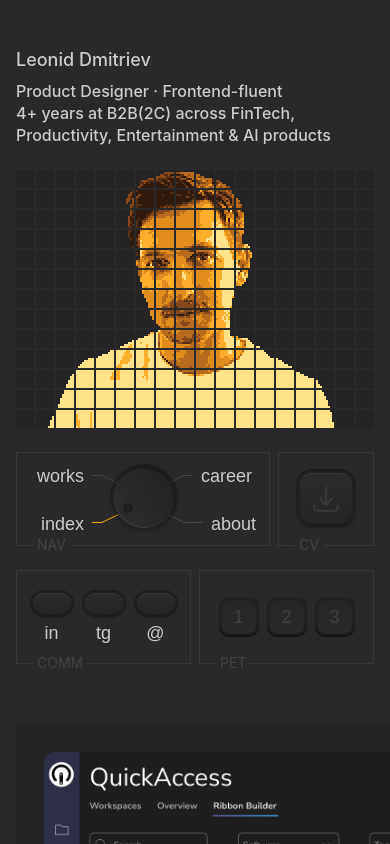
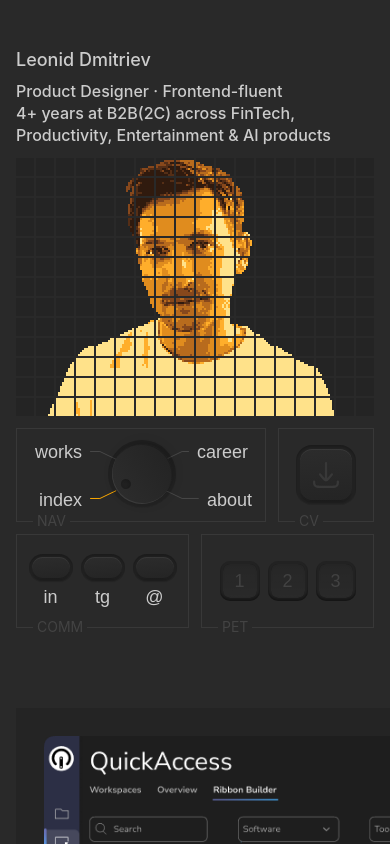
Before and after one commit to fluidleonid/portfolio-leo, a Next.js app: page / in a window 390 px wide. Shown: the top 844 px of the page. Built offline with nearby package versions, Linux system fonts and the light colour scheme.

Commit message:
style(responsive): update hero mobile gaps to 12px, project vertical gaps to 16px, and projects top margin to 80px

```diff
--- a/src/app/page.tsx
+++ b/src/app/page.tsx
@@ -73,7 +73,7 @@ export default function Home() {
         WORKS: 6 Flagman Project Blocks
         (1 initial project + 5 additional projects matching the 6 project scale blocks in the tuner)
       */}
-      <div className="flex w-full flex-col items-center gap-[80px] sm:gap-[120px] mt-[60px] sm:mt-[100px]">
+      <div className="flex w-full flex-col items-center gap-[80px] sm:gap-[120px] mt-[80px] sm:mt-[100px]">
         {/* Project 1 (Works Flagship) */}
         <Project
           id="works"
--- a/src/widgets/hero/ui/Hero.tsx
+++ b/src/widgets/hero/ui/Hero.tsx
@@ -142,7 +142,7 @@ export const Hero = React.forwardRef<HTMLDivElement, HeroProps>(
       <header
         id="top"
         ref={ref}
-        className={`relative flex w-full max-w-[564px] flex-col gap-[24px] sm:gap-[32px] select-none ${className}`}
+        className={`relative flex w-full max-w-[564px] flex-col gap-[12px] sm:gap-[32px] select-none ${className}`}
         aria-label="Portfolio Introduction"
         {...props}
       >
@@ -174,7 +174,7 @@ export const Hero = React.forwardRef<HTMLDivElement, HeroProps>(
         </div>
 
         {/* 3. ROW 1: NAVIGATION + CV in ONE SINGLE ROW (Preserves 2-row layout, buttons stay full 1:1 size) */}
-        <div className="flex w-full flex-row items-stretch justify-between gap-[8px] sm:gap-[32px]">
+        <div className="flex w-full flex-row items-stretch justify-between gap-[12px] sm:gap-[32px]">
           {/* NAV Section */}
           <div ref={navContainerRef} className="relative flex-1 min-w-0 sm:flex-initial sm:w-[406px]">
             <Section label="NAV" className="relative flex h-[94px] sm:h-[124px] w-full sm:w-[406px] items-center justify-center p-[16px] sm:p-[20px]"
@@ -293,7 +293,7 @@ export const Hero = React.forwardRef<HTMLDivElement, HeroProps>(
         </div>
 
         {/* 4. ROW 2: CONTACTS (COMM) + PET PROJECTS (PET) in ONE SINGLE ROW (Buttons stay full 44px size) */}
-        <div className="flex w-full flex-row items-stretch justify-between gap-[8px] sm:gap-[32px]">
+        <div className="flex w-full flex-row items-stretch justify-between gap-[12px] sm:gap-[32px]">
           {/* COMM Section with 3 tactile pills (Buttons stay full 44px size) */}
           <Section label="COMM" className="flex h-[94px] sm:h-[124px] flex-1 sm:flex-initial sm:w-[290px] min-w-0 flex-row items-center justify-center gap-[8px] sm:gap-[16px] p-[16px] sm:p-[20px]"
           >
--- a/src/widgets/project/ui/Project.tsx
+++ b/src/widgets/project/ui/Project.tsx
@@ -61,7 +61,7 @@ export const Project = React.forwardRef<HTMLDivElement, ProjectProps>(
     return (
       <section
         ref={ref}
-        className={`relative flex w-full max-w-[564px] flex-col gap-[28px] sm:gap-[32px] select-none scroll-mt-[100px] ${className}`}
+        className={`relative flex w-full max-w-[564px] flex-col gap-[16px] sm:gap-[32px] select-none scroll-mt-[100px] ${className}`}
         aria-label={title}
         {...props}
       >
@@ -86,7 +86,7 @@ export const Project = React.forwardRef<HTMLDivElement, ProjectProps>(
         </div>
 
         {/* 3. CASES ROW: Responsive (columns on mobile, 266x154px row on desktop) */}
-        <div className="flex w-full flex-col sm:flex-row items-stretch gap-[8px] sm:gap-[32px]">
+        <div className="flex w-full flex-col sm:flex-row items-stretch gap-[16px] sm:gap-[32px]">
           {/* Left Block: KEY - Key Achievements with Glowing Amber Indicator Lamps */}
           <Section label="KEY" direction="column" className="min-h-[154px] w-full sm:w-[266px] shrink-0 justify-center items-stretch gap-[8px] sm:gap-[18px] p-[16px] sm:px-[28px] sm:py-[28px]"
           >
```
